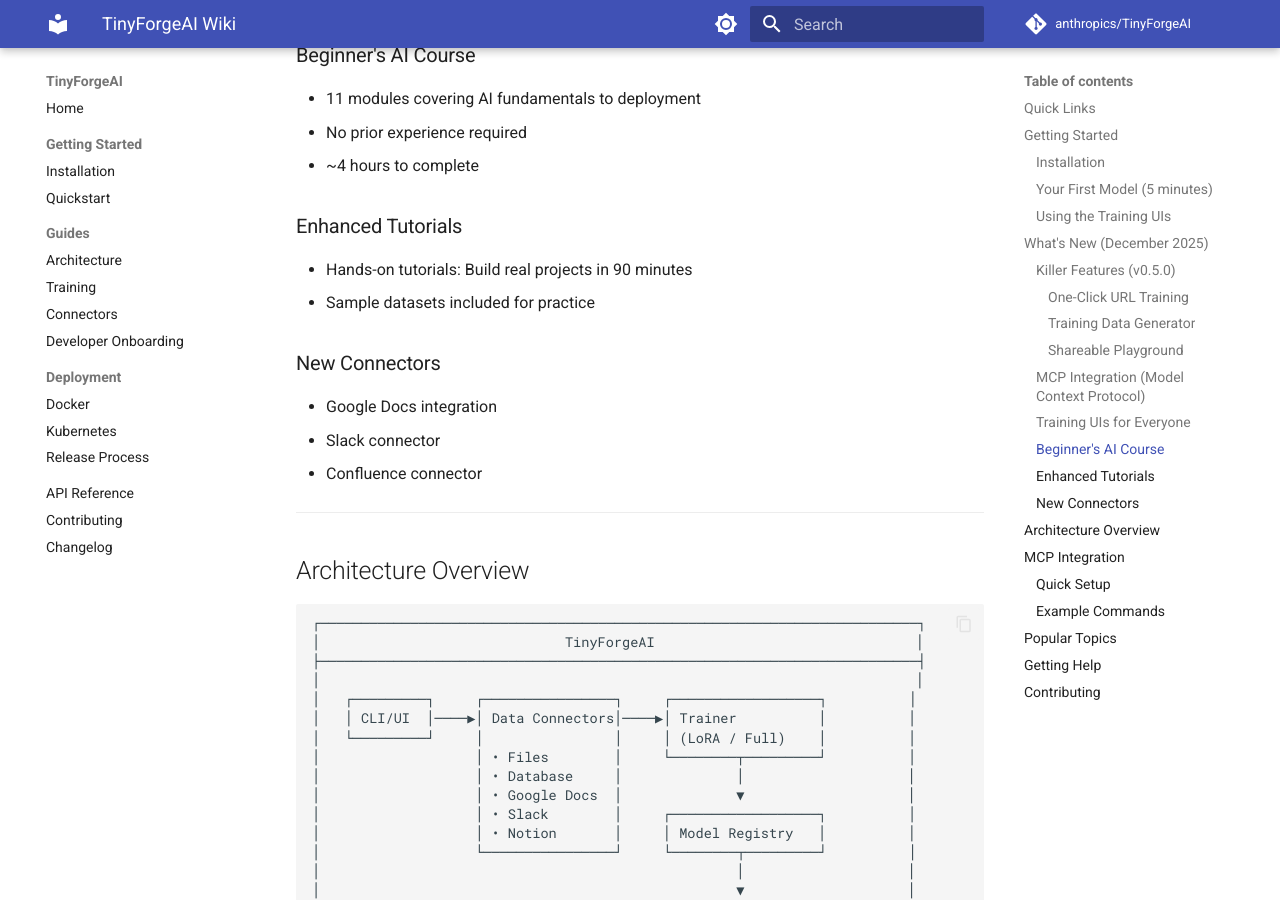
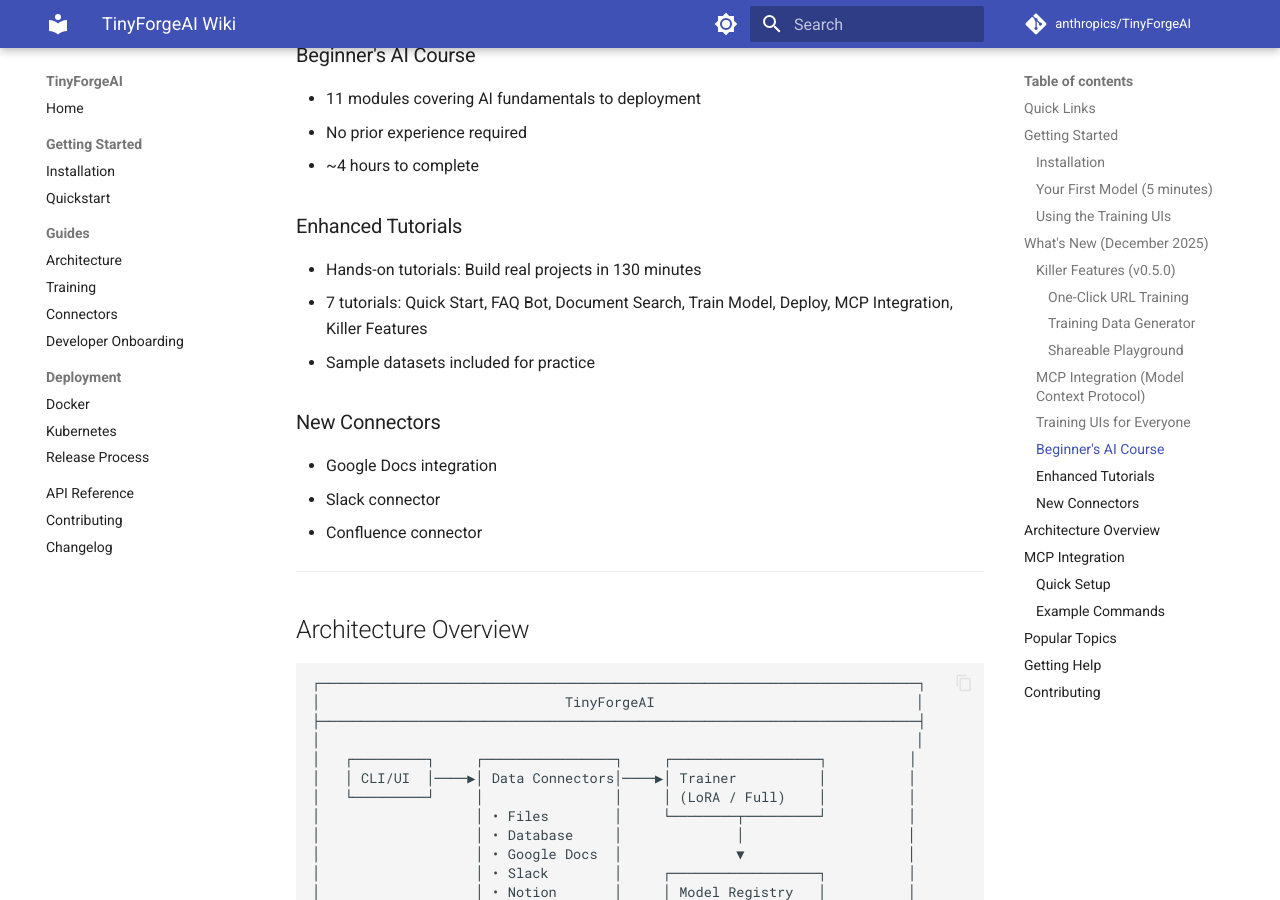
Before and after one commit to foremsoft/TinyForgeAI, an MkDocs documentation site: the page built from docs/wiki/Home.md, in a window 1280 px wide and 900 px high, scrolled down 2676 px. Built offline with MkDocs 1.6.1 and Material for MkDocs 9.7.7, drawn with Linux system fonts in a browser that asks for light colours; comment, search, counter and statistics services are not loaded; some of the changed text lies outside the part shown.

Commit message:
docs: add tutorials 05 and 06 to README hands-on list
- Add MCP Integration tutorial (15 min) to hands-on tutorials table
- Add Killer Features tutorial (25 min) to hands-on tutorials table
- Update total time from 90 min to 130 min in README and Wiki
- List all 7 tutorials in Wiki enhanced tutorials section

🤖 Generated with [Claude Code](https://claude.com/claude-code)

Co-Authored-By: Claude Opus 4.5 <noreply@anthropic.com>

```diff
--- a/docs/wiki/Home.md
+++ b/docs/wiki/Home.md
@@ -13,7 +13,7 @@ Welcome to the TinyForgeAI Wiki! This is your central resource for learning how
 | [MCP Integration](#mcp-integration) | Use with AI assistants (Claude, ChatGPT) |
 | [Training UIs](Training-UIs) | Graphical interfaces for training |
 | [Beginner's Course](Beginners-Course) | Learn AI from scratch (4 hours) |
-| [Hands-On Tutorials](Hands-On-Tutorials) | Build real projects (90 min) |
+| [Hands-On Tutorials](Hands-On-Tutorials) | Build real projects (130 min) |
 | [Connectors](Connectors) | Connect to data sources |
 | [Deployment](Deployment) | Deploy to production |
 
@@ -101,7 +101,8 @@ foremforge playground --model ./my_model --export demo.html  # Offline HTML
 - ~4 hours to complete
 
 ### Enhanced Tutorials
-- Hands-on tutorials: Build real projects in 90 minutes
+- Hands-on tutorials: Build real projects in 130 minutes
+- 7 tutorials: Quick Start, FAQ Bot, Document Search, Train Model, Deploy, MCP Integration, Killer Features
 - Sample datasets included for practice
 
 ### New Connectors
```
Also changed, not shown: README.md (+3 -1 lines).
